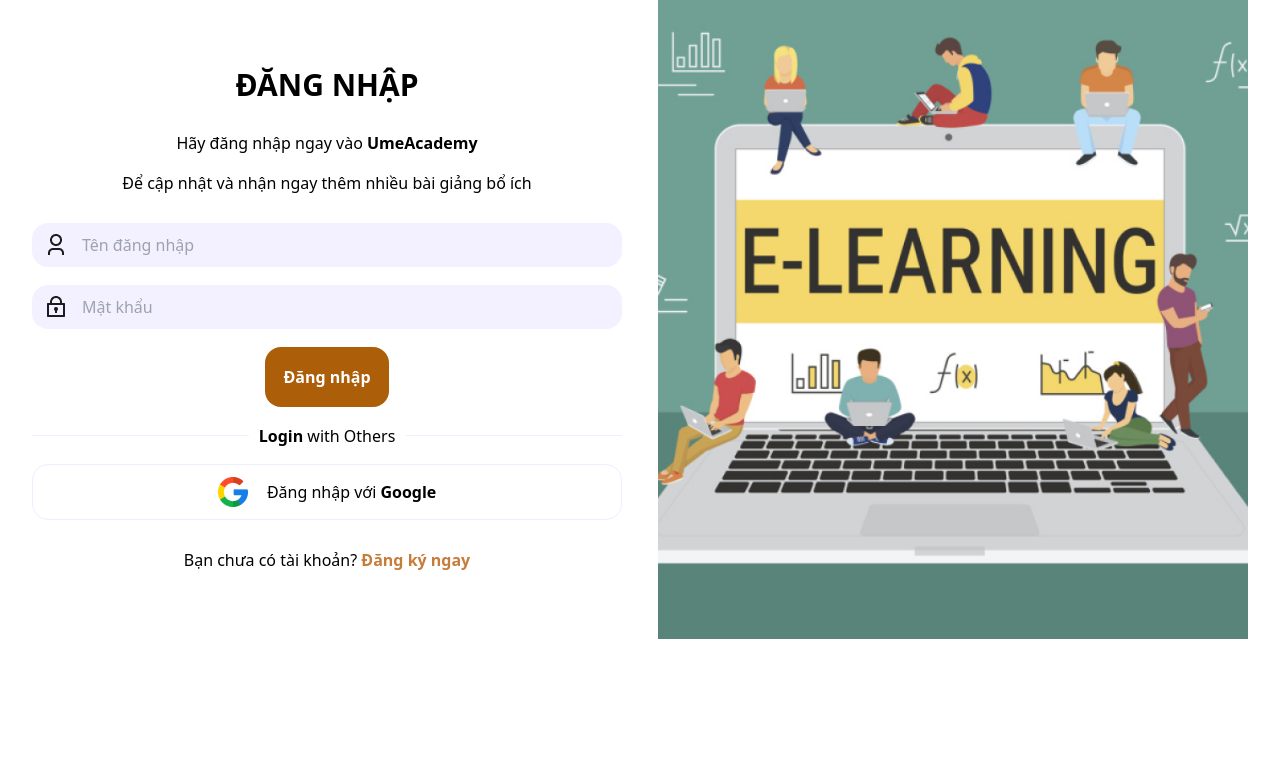
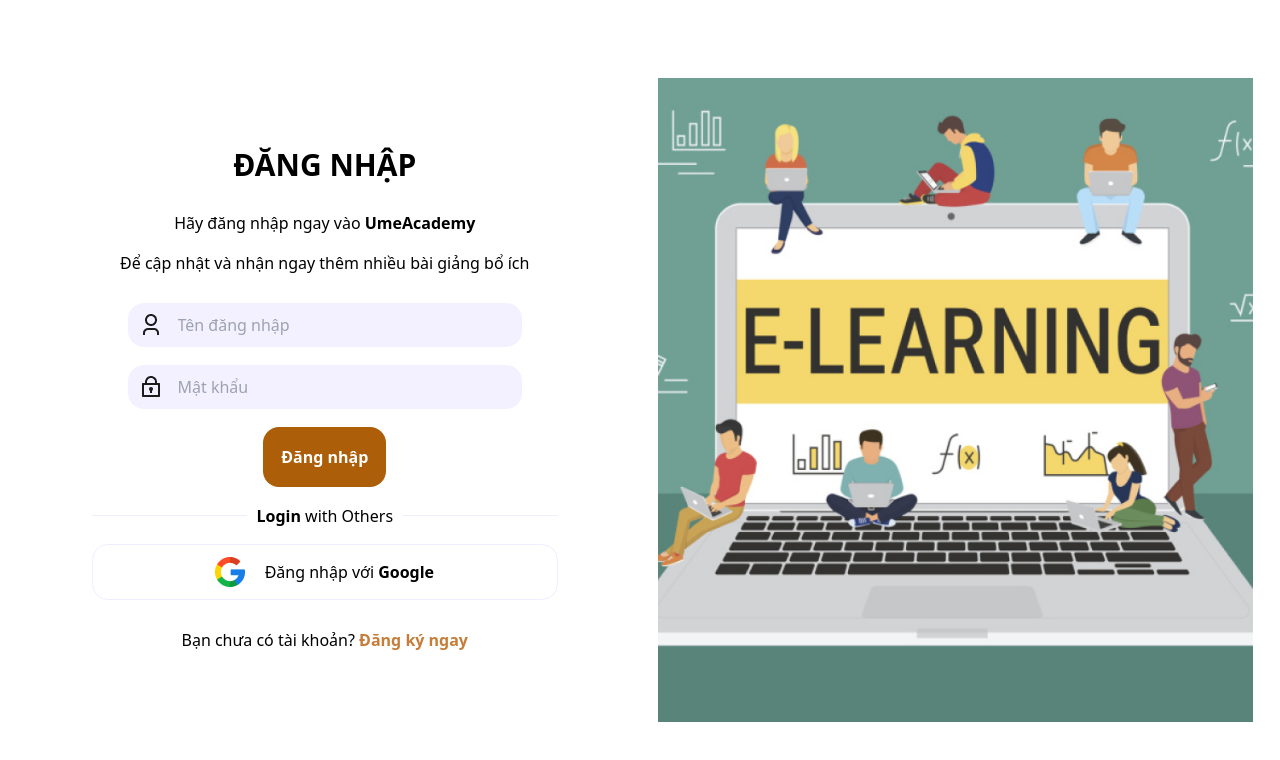
Before and after one commit to ume-academy/UmeAcademy-F, a React (Vite) app: page /login in a window 1280 px wide. Shown: the top 760 px of the page. Built offline with nearby package versions, Linux system fonts and the light colour scheme.

Commit message:
refactor[login-page]: SCRUM-51 Chỉnh sửa giao diện, đường dẫn ảnh, icon tại trang Login

```diff
--- a/src/components/client/Slider/Slider.tsx
+++ b/src/components/client/Slider/Slider.tsx
@@ -1,7 +1,6 @@
 import { Carousel } from 'antd';
-import React from 'react'
-// import { bannerImg } from '../../../contants/client';
-import bannerImg from '../../../assets/images/client/HomePage/banner.jpg';
+import { sliderImg } from '../../../contants/client';
+
 
 const Slider = () => {
 
@@ -21,22 +20,22 @@
             <Carousel arrows infinite={false}>
                 <div>
                     <h3>
-                        <img src={bannerImg} alt="" width={'100%'}/>
+                        <img src={sliderImg} alt="" width={'100%'}/>
                     </h3>
                 </div>
                 <div>
                     <h3>
-                        <img src={bannerImg} alt="" width={'100%'}/>
+                        <img src={sliderImg} alt="" width={'100%'}/>
                     </h3>
                 </div>
                 <div>
                     <h3>
-                        <img src={bannerImg} alt="" width={'100%'}/>
+                        <img src={sliderImg} alt="" width={'100%'}/>
                     </h3>
                 </div>
                 <div>
                     <h3>
-                        <img src={bannerImg} alt="" width={'100%'}/>
+                        <img src={sliderImg} alt="" width={'100%'}/>
                     </h3>
                 </div>
             </Carousel>
--- a/src/contants/client.ts
+++ b/src/contants/client.ts
@@ -10,4 +10,17 @@
     {id: 3,title: "Phát triển"},
     {id: 4,title: "Tài chính & Kế toán"},
     {id: 5,title: "Kinh doanh"}
-]
+];
+
+//Slider
+//Image
+export const sliderImg = './src/assets/images/client/HomePage/banner.jpg';
+
+
+
+// Login
+// Banner
+export const bannerLogin = './src/assets/images/client/LoginPage/banner_login.jpg';
+export const googleLogo = './src/assets/images/client/LoginPage/google_logo.png';
+export const lockIcon = './src/assets/images/client/LoginPage/icon_lock.png';
+export const userIcon = './src/assets/images/client/LoginPage/icon_user.png';
--- a/src/pages/auth/Login/Login.module.scss
+++ b/src/pages/auth/Login/Login.module.scss
@@ -1,5 +1,10 @@
+.wrapper {
+    width: 1280px;
+    margin: 0 auto;
+
     form {
         width: 100%;
+        padding: 0 100px;
 
         .form {
             display: flex;
@@ -19,7 +24,7 @@
                 img {
                     position: absolute;
                     top: 50%;
-                left: 4%;
+                    left: 6%;
                     transform: translate(-50%, -50%);
                     // width: 100%;
                     // height: 100%;
@@ -44,6 +49,7 @@
 
     .hr {
         width: 100%;
+        padding: 0 4rem;
 
         .line {
             position: relative;
@@ -68,6 +74,7 @@
 
     .loginOthers {
         width: 100%;
+        padding: 0 4rem;
 
 
         button {
@@ -78,3 +85,5 @@
             justify-content: center;
         }
     }
+
+}
--- a/src/pages/auth/Login/Login.tsx
+++ b/src/pages/auth/Login/Login.tsx
@@ -1,13 +1,8 @@
-import React from 'react'
-import banner from '../../../assets/images/client/LoginPage/banner_login.jpg';
 import { Link } from 'react-router-dom';
 import styles from './Login.module.scss';
-import { GoogleOutlined } from '@ant-design/icons';
 
 // images
-import userIcon from '../../../assets/images/client/LoginPage/icon_user.png';
-import lockIcon from '../../../assets/images/client/LoginPage/icon_lock.png';
-import googleLogo from '../../../assets/images/client/LoginPage/google_logo.png';
+import { bannerLogin, googleLogo, lockIcon, userIcon } from '../../../contants/client';
 
 
 type Props = {}
@@ -15,10 +10,10 @@
 const Login = (props: Props) => {
     return (
         <>
-            <div className="">
-                <div className="container mx-auto">
-                    <div className="flex space-x-9">
-                        <div className="left flex flex-col flex-1 justify-center items-center space-y-7">
+            <div className={`${styles['wrapper']} flex justify-center items-center min-h-screen`}>
+                <div className="">
+                    <div className="flex space-x-9 ">
+                        <div className="left flex flex-col flex-1 justify-center items-center space-y-7 ">
                             <div className="heading font-bold text-3xl">
                                 ĐĂNG NHẬP
                             </div>
@@ -34,7 +29,7 @@
 
                             {/* Form inputs*/}
 
-                            <form className=' space-y-4'>
+                            <form className='space-y-4 px-15'>
                                 <div className={styles['form']}>
                                     <div className={styles['fromGroup']}>
                                         <input type="text" placeholder='Tên đăng nhập' className='rounded-2xl' />
@@ -75,7 +70,7 @@
                             </div>
                         </div>
                         <div className="right flex flex-1">
-                            <img src={banner} alt="" />
+                            <img src={bannerLogin} alt="" />
                         </div>
                     </div>
                 </div>
```
Lines whose indentation alone changed are shown as unchanged.
